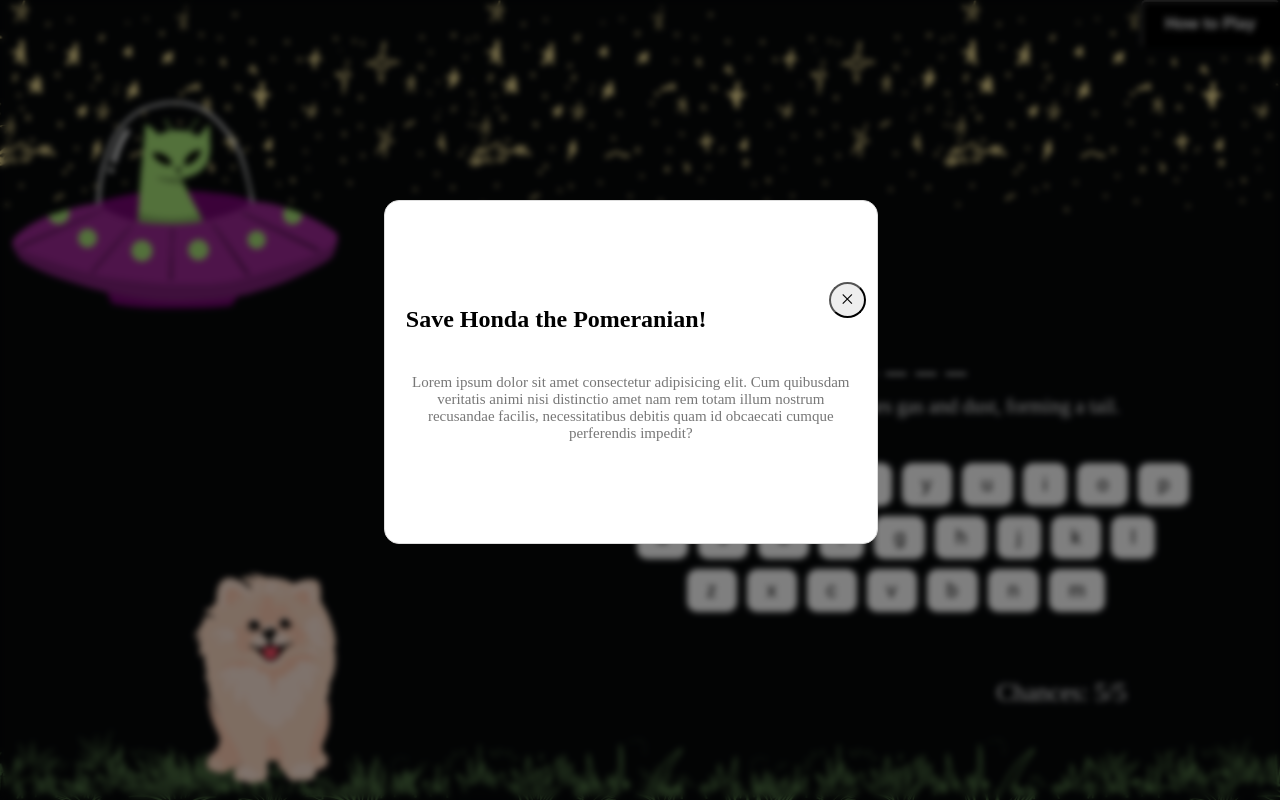
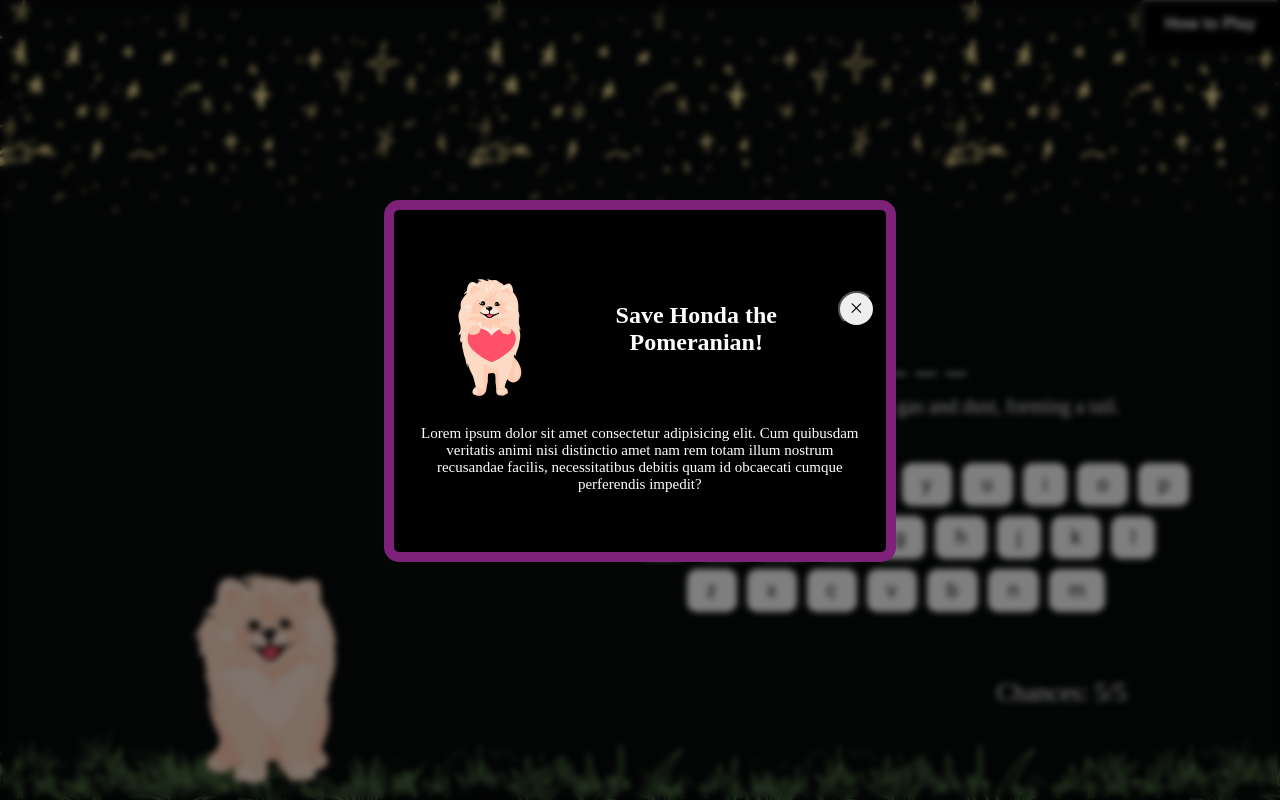
Before and after one commit to gabvint/spacedog-game, a website: page index.html in a window 1280 px wide. Both pictures are taken after a click on the button "How to Play". Drawn offline with nearby package versions, Linux system fonts and the light colour scheme.

Commit message:
aside image conditions

```diff
--- a/css/style.css
+++ b/css/style.css
@@ -109,6 +109,7 @@ footer {
     width: 350px;
     height: 350px;
     position: absolute;
+    display: none;
 }
 
 /* modals */
@@ -125,23 +126,33 @@ footer {
     position: absolute;
     top: 25%;
     left: 30%;
-    background-color: white;
-    border: 1px solid #ddd;
+    background-color: black;
+    border: 10px solid #7E2178;
     border-radius: 15px;
     z-index: 2;
+
 }
 
+.modalImg{
+    width: 150px;
+    height: 150px;
+}
 .modal .flex{
   display: flex;
   align-items: center;
-  justify-content: space-between;
+  justify-content: space-evenly;
 
+}
+
+.modal h1 {
+    color: white;
 }
 
 .modal p {
     font-size: 15px;
-    color: #777;
-  }
+    color: white;
+}
+
 
 .x-btn {
 cursor: pointer;
@@ -162,7 +173,6 @@ font-size: 1em;
 
 .btn-open {
 position: absolute;
-
 }
 
 .btn-close {
@@ -170,6 +180,11 @@ transform: translate(10px, -20px);
 padding: 0.5rem 0.7rem;
 background: #eee;
 border-radius: 50%;
+}
+
+.btn-close:hover{
+    background-color: #7E2178;
+
 }
 
 .overlay {
--- a/index.html
+++ b/index.html
@@ -12,7 +12,8 @@
     <header>
         <section class="modal hidden">
             <div class="flex">
-                <h2>Save Honda the Pomeranian!</h2>
+                <img class="modalImg" src="./img/hondapic.png" alt="modalimg">
+                <h1>Save Honda the Pomeranian!</h1>
                 <button class="btn-close">⨉</button>
             </div>
 
@@ -31,7 +32,7 @@
     </header>
 
     <aside>
-        <img class="alienImg animate__animated animate__animate__lightSpeedInLeft" src="./img/alienship.png" alt="alienship">
+        <img class="alienImg" id="alien-img" src="./img/alienship.png" alt="alienship">
         <img class="dogImg" id="dog-img" src="./img/honda.png" alt="honda">
 
     </aside>
--- a/js/app.js
+++ b/js/app.js
@@ -46,6 +46,7 @@ const wordEls = document.querySelector('#guess-word')
 const hintEls = document.querySelector('#word-hint')
 const chancesEls = document.querySelector('#chances-count')
 const dogImg = document.getElementById('dog-img')
+const alienImg = document.getElementById('alien-img')
 //modals
 const modal = document.querySelector(".modal")
 const overlay = document.querySelector(".overlay")
@@ -56,14 +57,6 @@ const closeModalBtn = document.querySelector(".btn-close")
 // /*-------------- Functions -------------*/
 
 
-const openHowToModal = function () {
-    modal.classList.remove("hidden")
-    overlay.classList.remove("hidden")
-}
-const closeHowToModal = function() {
-    modal.classList.add("hidden")
-    overlay.classList.add("hidden")
-}
  function init(){
 
     let stringFromFile =  getArrayOfWords(wordlist)
@@ -80,7 +73,7 @@ const closeHowToModal = function() {
     }
 
     // console.log(guessedWord.length)
-    // console.log(hiddenWord)
+    console.log(hiddenWord)
     // console.log(hint)
 
     playerChances = max_chances
@@ -124,8 +117,8 @@ function handleClick(event){
 
     console.log(playerChoice)
 
+    checkChances()
     checkWin()
-    checkChances()
     render()
 
 }
@@ -135,16 +128,27 @@ function checkWin (){
     if (playerChances === 0 && hiddenWord !== guessedWord){
         hint = lost_message
     } else if (playerChances > 0 && hiddenWord === guessedWord.join('')){
-        hint = win_message
+       dogImg.src = './img/hondawin.png'
+       alienImg.style.display = 'none'
     }
 }
 
 function checkChances(){
     if (playerChances === 1){
         dogImg.src = './img/hondachance.png'
+        alienImg.style.display = 'block'
     }
 }
 
+
+const openHowToModal = function () {
+    modal.classList.remove("hidden")
+    overlay.classList.remove("hidden")
+}
+const closeHowToModal = function() {
+    modal.classList.add("hidden")
+    overlay.classList.add("hidden")
+}
 
 /*----------- Event Listeners ----------*/
 
```
Also changed, not shown: README.md, img/hondapic.png (added).
